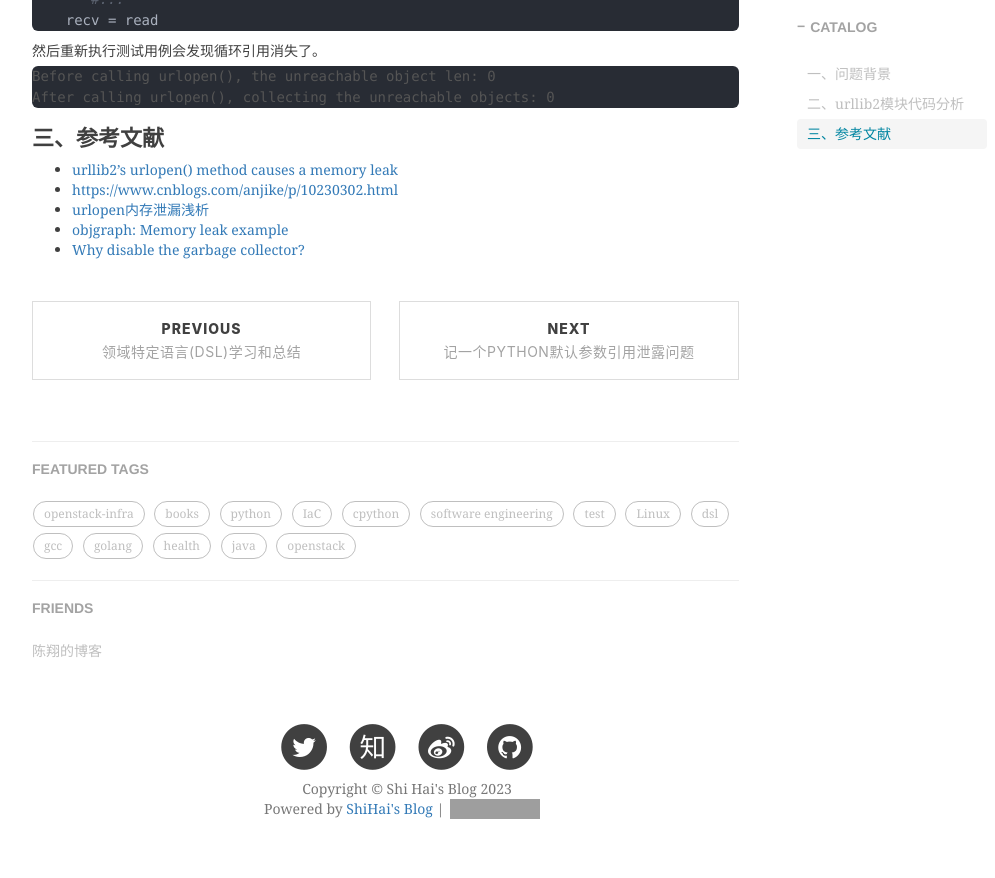
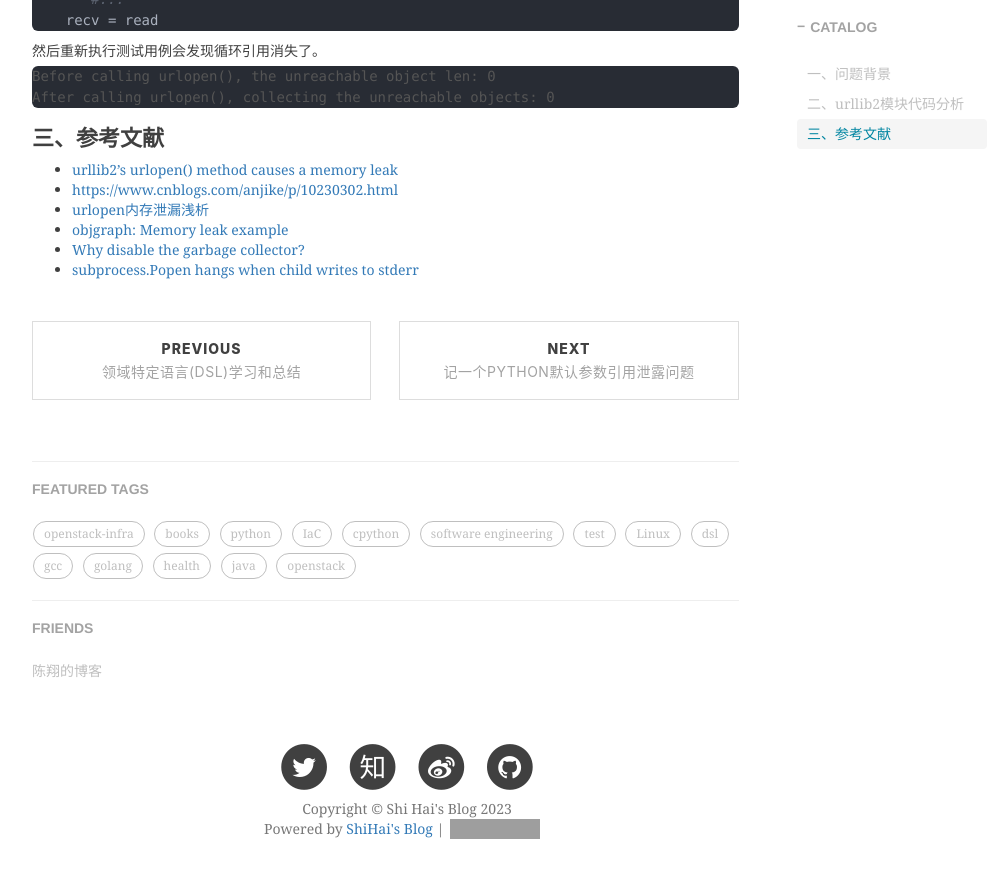
Before and after one commit to shihai1991/shihai1991.github.io, a Jekyll site: the page built from _posts/2023-02-23-urllib内存泄露问题分析.md, in a window 1280 px wide and 900 px high, scrolled down 2885 px. Shown: the top 878 px of the window, without its empty margins (233-1228 px from the left). Built offline with Jekyll 4.4.1, drawn with Linux system fonts in a browser that asks for light colours; nearby versions of some CDN libraries; comment, search, counter and statistics services are not loaded; grey boxes are pictures that could not be loaded.

Commit message:
Update 2023-02-23-urllib内存泄露问题分析.md

```diff
--- a/_posts/2023-02-23-urllib内存泄露问题分析.md
+++ b/_posts/2023-02-23-urllib内存泄露问题分析.md
@@ -115,3 +115,4 @@ After calling urlopen(), collecting the unreachable objects: 0
 - [urlopen内存泄漏浅析](https://www.cnblogs.com/anjike/p/10230302.html)
 - [objgraph: Memory leak example](https://mg.pov.lt/objgraph/#memory-leak-example)
 - [Why disable the garbage collector?](https://stackoverflow.com/questions/20495946/why-disable-the-garbage-collector)
+- [subprocess.Popen hangs when child writes to stderr](https://bugs.python.org/issue1336)
```
